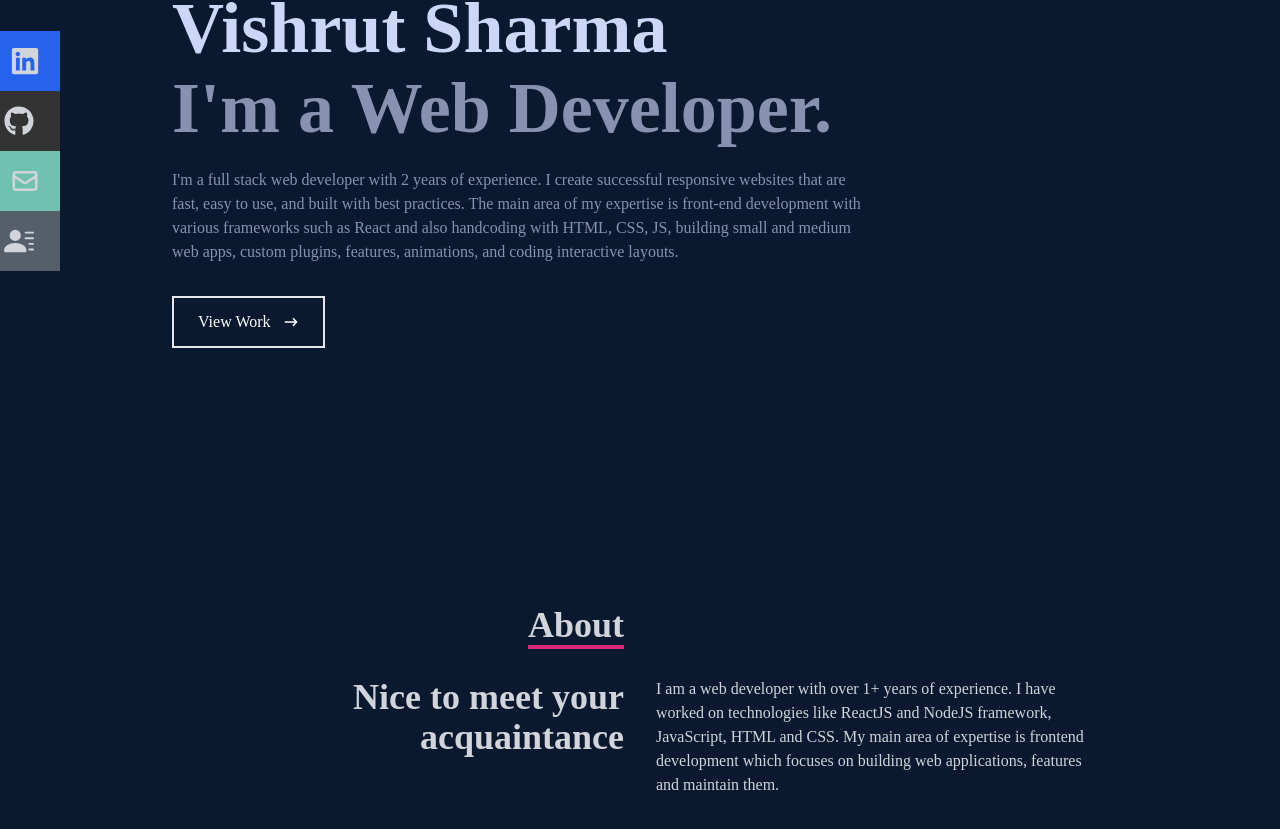
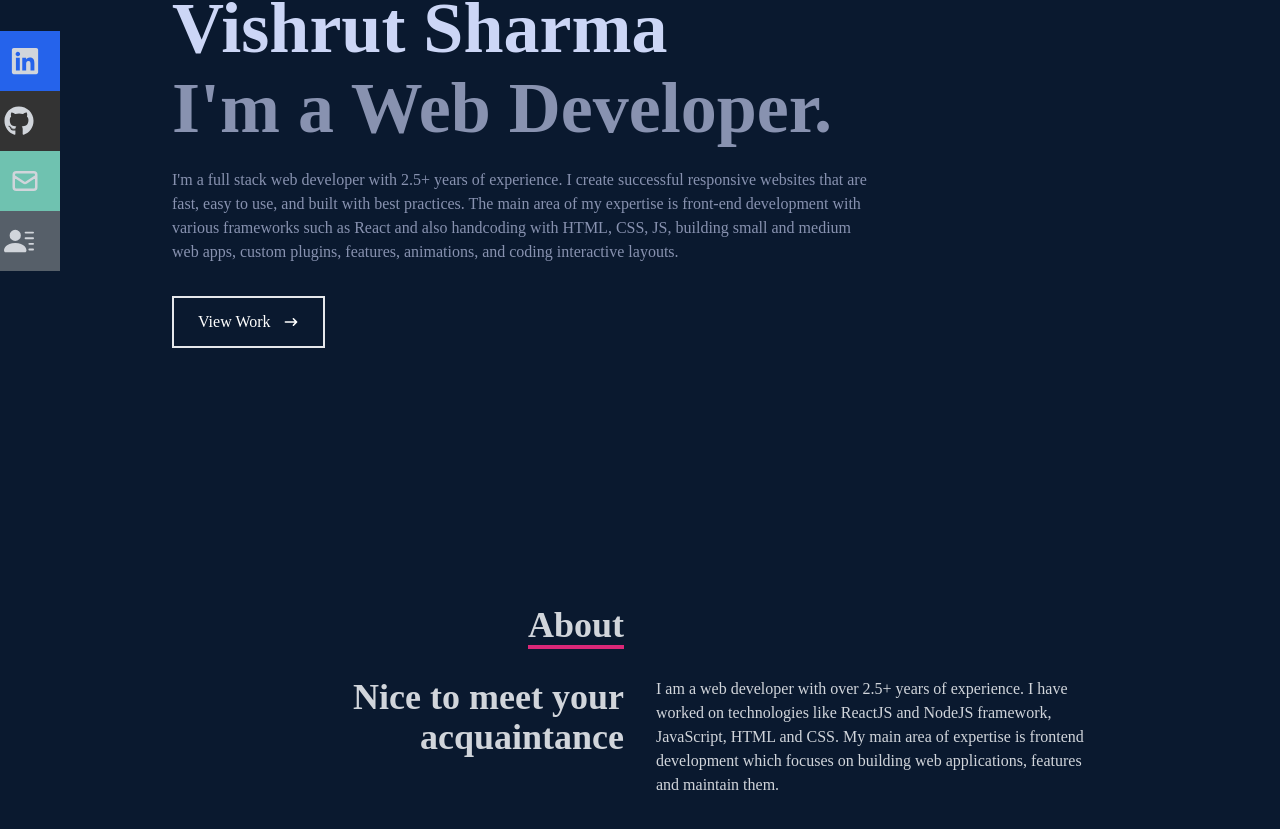
Before and after one commit to Vishrut1998/Portfolio, a React (Create React App) app: page / in a window 1280 px wide. Shown: the part 249-1078 px from the top of the page. Built offline with nearby package versions, Linux system fonts and the light colour scheme.

Commit message:
Work Experience Update

```diff
--- a/src/components/About.jsx
+++ b/src/components/About.jsx
@@ -16,7 +16,7 @@ const About = () => {
                 </div>
                 <div>
                     <p className='mr-5'>
-                     I am a web developer with over 1+ years of experience. I have worked on technologies like ReactJS and NodeJS framework, JavaScript, HTML and CSS. My main area of expertise is frontend development which focuses on building web applications,
+                     I am a web developer with over 2.5+ years of experience. I have worked on technologies like ReactJS and NodeJS framework, JavaScript, HTML and CSS. My main area of expertise is frontend development which focuses on building web applications,
                      features and maintain them.
                     </p>
                 </div>
--- a/src/components/Home.jsx
+++ b/src/components/Home.jsx
@@ -12,7 +12,7 @@ const Home = () => {
                 <p className="mt-12 text-4xl text-white">Hi, my name is</p>
                 <h1 className='text-4xl sm:text-7xl font-bold text-[#ccd6f6]'>Vishrut Sharma</h1>
                 <h2 className='text-4xl sm:text-7xl font-bold text-[#8892b0]'>I'm a Web Developer.</h2>
-                <p className='text-[#8892b0] py-4 max-w-[700px]'>I'm a full stack web developer with 2 years of experience. I create successful responsive websites that are fast, easy to use, and built with best practices. The main area of my expertise is front-end development with various frameworks such as React
+                <p className='text-[#8892b0] py-4 max-w-[700px]'>I'm a full stack web developer with 2.5+ years of experience. I create successful responsive websites that are fast, easy to use, and built with best practices. The main area of my expertise is front-end development with various frameworks such as React
                     and also handcoding with HTML, CSS, JS, building small and medium web apps, custom plugins, features, animations, and coding interactive layouts.</p>
                     <div>
                         <button className='text-white group border-2 px-6 py-3 my-2 flex items-center hover:bg-pink-600 hover:border-pink-600'><Link to="work" smooth={true} duration={500}>View Work</Link>
```
